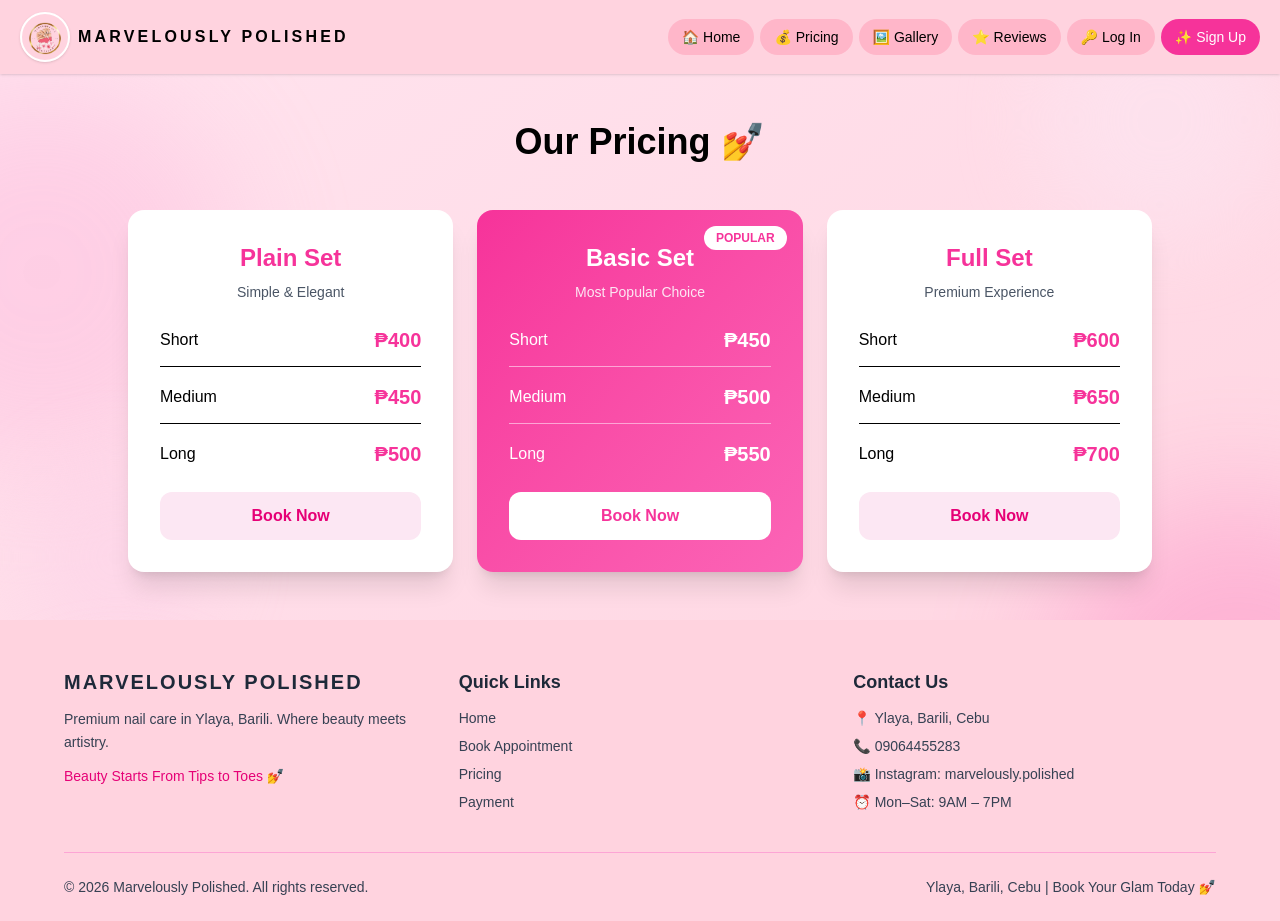
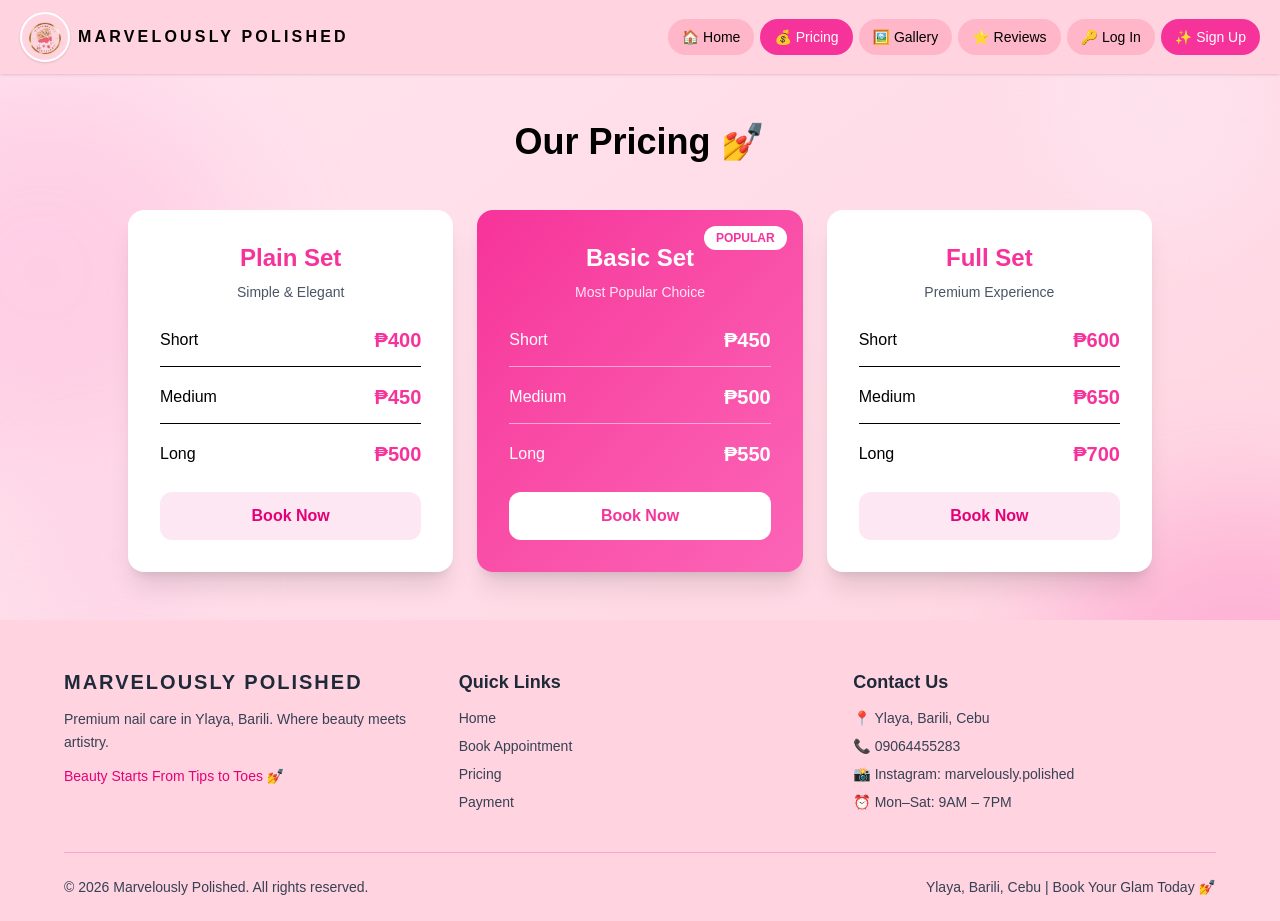
Before and after one commit to rhigovillahermosa18-star/Capstone, a Next.js app: page /pricing in a window 1280 px wide. Built offline with nearby package versions, Linux system fonts and the light colour scheme.

Commit message:
update project files

```diff
--- a/app/gallery/page.tsx
+++ b/app/gallery/page.tsx
@@ -27,7 +27,7 @@ export default function Gallery() {
               <Link href="/homepage" className="bg-[#FFB6C9] px-3.5 py-2 rounded-full text-black text-sm hover:bg-pink-400 transition">🏠 Home</Link>
               <Link href="/book" className="bg-[#FFB6C9] px-3.5 py-2 rounded-full text-black text-sm hover:bg-pink-400 transition">📅 Book</Link>
               <Link href="/pricing" className="bg-[#FFB6C9] px-3.5 py-2 rounded-full text-black text-sm hover:bg-pink-400 transition">💰 Pricing</Link>
-              <Link href="/gallery" className="bg-[#FFB6C9] px-3.5 py-2 rounded-full text-black text-sm hover:bg-pink-400 transition">🖼️ Gallery</Link>
+              <Link href="/gallery" className="bg-pink-500 text-white px-3.5 py-2 rounded-full text-sm transition">🖼️ Gallery</Link>
               <Link href="/appointments" className="bg-[#FFB6C9] px-3.5 py-2 rounded-full text-black text-sm hover:bg-pink-400 transition">📋 Appointments</Link>
               <Link href="/reviews" className="bg-[#FFB6C9] px-3.5 py-2 rounded-full text-black text-sm hover:bg-pink-400 transition">⭐ Reviews</Link>
               <Link href="/payment" className="bg-[#FFB6C9] px-3.5 py-2 rounded-full text-black text-sm hover:bg-pink-400 transition">💳 Payment</Link>
@@ -38,7 +38,7 @@ export default function Gallery() {
             <>
               <Link href="/" className="bg-[#FFB6C9] px-3.5 py-2 rounded-full text-black text-sm hover:bg-pink-400 transition">🏠 Home</Link>
               <Link href="/pricing" className="bg-[#FFB6C9] px-3.5 py-2 rounded-full text-black text-sm hover:bg-pink-400 transition">💰 Pricing</Link>
-              <Link href="/gallery" className="bg-[#FFB6C9] px-3.5 py-2 rounded-full text-black text-sm hover:bg-pink-400 transition">🖼️ Gallery</Link>
+              <Link href="/gallery" className="bg-pink-500 text-white px-3.5 py-2 rounded-full text-sm transition">🖼️ Gallery</Link>
               <Link href="/reviews" className="bg-[#FFB6C9] px-3.5 py-2 rounded-full text-black text-sm hover:bg-pink-400 transition">⭐ Reviews</Link>
               <Link href="/login" className="bg-[#FFB6C9] px-3.5 py-2 rounded-full text-black text-sm hover:bg-pink-400 transition">🔑 Log In</Link>
               <Link href="/register" className="bg-pink-500 text-white px-3.5 py-2 rounded-full text-sm hover:bg-pink-600 transition">✨ Sign Up</Link>
--- a/app/pricing/page.tsx
+++ b/app/pricing/page.tsx
@@ -38,7 +38,7 @@ export default function Pricing() {
             <>
               <Link href="/homepage" className="bg-[#FFB6C9] px-3.5 py-2 rounded-full text-black text-sm hover:bg-pink-400 transition">🏠 Home</Link>
               <Link href="/book" className="bg-[#FFB6C9] px-3.5 py-2 rounded-full text-black text-sm hover:bg-pink-400 transition">📅 Book</Link>
-              <Link href="/pricing" className="bg-[#FFB6C9] px-3.5 py-2 rounded-full text-black text-sm hover:bg-pink-400 transition">💰 Pricing</Link>
+              <Link href="/pricing" className="bg-pink-500 text-white px-3.5 py-2 rounded-full text-sm transition">💰 Pricing</Link>
               <Link href="/gallery" className="bg-[#FFB6C9] px-3.5 py-2 rounded-full text-black text-sm hover:bg-pink-400 transition">🖼️ Gallery</Link>
               <Link href="/appointments" className="bg-[#FFB6C9] px-3.5 py-2 rounded-full text-black text-sm hover:bg-pink-400 transition">📋 Appointments</Link>
               <Link href="/reviews" className="bg-[#FFB6C9] px-3.5 py-2 rounded-full text-black text-sm hover:bg-pink-400 transition">⭐ Reviews</Link>
@@ -49,7 +49,7 @@ export default function Pricing() {
           ) : (
             <>
               <Link href="/" className="bg-[#FFB6C9] px-3.5 py-2 rounded-full text-black text-sm hover:bg-pink-400 transition">🏠 Home</Link>
-              <Link href="/pricing" className="bg-[#FFB6C9] px-3.5 py-2 rounded-full text-black text-sm hover:bg-pink-400 transition">💰 Pricing</Link>
+              <Link href="/pricing" className="bg-pink-500 text-white px-3.5 py-2 rounded-full text-sm transition">💰 Pricing</Link>
               <Link href="/gallery" className="bg-[#FFB6C9] px-3.5 py-2 rounded-full text-black text-sm hover:bg-pink-400 transition">🖼️ Gallery</Link>
               <Link href="/reviews" className="bg-[#FFB6C9] px-3.5 py-2 rounded-full text-black text-sm hover:bg-pink-400 transition">⭐ Reviews</Link>
               <Link href="/login" className="bg-[#FFB6C9] px-3.5 py-2 rounded-full text-black text-sm hover:bg-pink-400 transition">🔑 Log In</Link>
```
